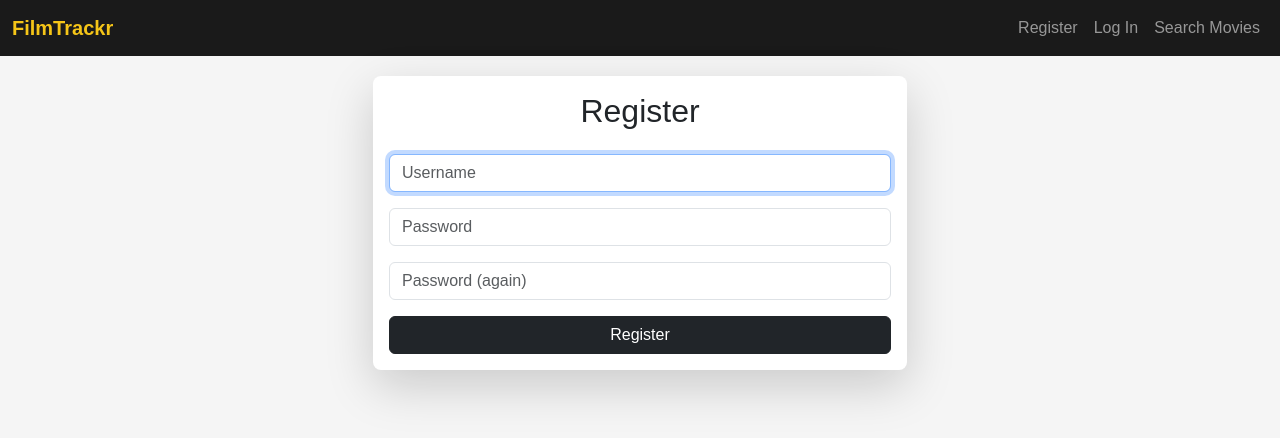
After one commit to AliGojayev/cs50-final-project, a Flask app: page /register in a window 1280 px wide. The commit adds this page. Shown: the top 438 px of the page. Run offline with Flask 3, Linux system fonts and the light colour scheme; some libraries are stand-ins or nearby versions.

Commit message:
this change handles the html and partial visuality of the website.

```diff
--- a/templates/layout.html
+++ b/templates/layout.html
@@ -1,27 +1,103 @@
 <!DOCTYPE html>
 <html lang="en">
-
 <head>
     <meta charset="UTF-8">
     <meta name="viewport" content="width=device-width, initial-scale=1">
-    <title>{% block title %}{% endblock %}</title>
+    <title>FilmTrackr{% block title %}{% endblock %}</title>
+
+    <link href="https://cdn.jsdelivr.net/npm/bootstrap@5.3.0/dist/css/bootstrap.min.css" rel="stylesheet">
+
+    <style>
+        body {
+            font-family: Arial, sans-serif;
+            background-color: #f5f5f5;
+            color: #333;
+        }
+        nav {
+            background-color: #1a1a1a;
+        }
+        nav a {
+            color: #f5c518;
+        }
+        nav a:hover {
+            color: #fff;
+        }
+        .navbar-brand {
+            font-weight: bold;
+            color: #f5c518;
+        }
+        .navbar-brand:hover {
+            color: #fff;
+        }
+        .flashed-messages {
+            margin: 20px;
+            padding: 10px;
+            border-radius: 5px;
+        }
+        .flashed-messages.error {
+            background-color: #f8d7da;
+            color: #842029;
+        }
+        .container {
+            margin-top: 20px;
+        }
+        footer {
+            background-color: #1a1a1a;
+            color: #bbb;
+            padding: 10px 0;
+            text-align: center;
+        }
+    </style>
+    <script src="https://cdn.jsdelivr.net/npm/bootstrap@5.3.0/dist/js/bootstrap.bundle.min.js"></script>
 </head>
+<body>
 
-<body>
+    <nav class="navbar navbar-expand-lg navbar-dark">
+        <div class="container-fluid">
+            <a class="navbar-brand" href="/">FilmTrackr</a>
+            <button class="navbar-toggler" type="button" data-bs-toggle="collapse" data-bs-target="#navbarNav" aria-controls="navbarNav" aria-expanded="false" aria-label="Toggle navigation">
+                <span class="navbar-toggler-icon"></span>
+            </button>
+            <div class="collapse navbar-collapse" id="navbarNav">
+                {% if session["user_id"] %}
+                <ul class="navbar-nav">
+                <!-- TODO: -->
+                </ul>
+                <ul class="navbar-nav ms-auto">
+                    <li class="nav-item"><a class="nav-link" href="/logout">Log Out</a></li>
+                </ul>
+                {% else %}
+                <ul class="navbar-nav ms-auto">
+                    <li class="nav-item"><a class="nav-link" href="/register">Register</a></li>
+                    <li class="nav-item"><a class="nav-link" href="/login">Log In</a></li>
+                    <li class="nav-item"><a class="nav-link" href="/movies">Search Movies</a></li>
+                </ul>
+                {% endif %}
+            </div>
+        </div>
+    </nav>
+
+
     {% with messages = get_flashed_messages(True) %}
     {% if messages %}
-            <ul>
+        <div class="container mt-4">
             {% for message in messages %}
-                    <li {% if message.0 == "error" %}style="color: red"{% endif %}>
-                        {{ message.1 }}
-                    </li>
+                {% if message.0 == 'error' %}
+                    <div class="alert alert-danger alert-dismissible fade show" role="alert">
+                        <strong>Error:</strong> {{ message.1 }}
+                        <button type="button" class="btn-close" data-bs-dismiss="alert" aria-label="Close"></button>
+                    </div>
+                {% endif %}
             {% endfor %}
-            </ul>
+        </div>
     {% endif %}
     {% endwith %}
 
+
+    <div class="container">
         {% block body %}
         {% endblock %}
+    </div>
+
 </body>
-
 </html>
--- /dev/null
+++ b/templates/register.html
@@ -0,0 +1,33 @@
+{% extends "layout.html" %}
+
+{% block title %}
+    Register
+{% endblock %}
+
+{% block body %}
+    <div class="container">
+        <div class="row justify-content-center">
+            <div class="col-md-6">
+                <div class="card shadow-lg border-0 rounded-3">
+                    <div class="card-body">
+                        <h2 class="text-center mb-4">Register</h2>
+                        <form action="/register" method="post">
+                            <div class="mb-3">
+                                <input autocomplete="off" autofocus class="form-control" name="username" placeholder="Username" type="text" >
+                            </div>
+                            <div class="mb-3">
+                                <input class="form-control" name="password" placeholder="Password" type="password" >
+                            </div>
+                            <div class="mb-3">
+                                <input class="form-control" name="confirmation" placeholder="Password (again)" type="password">
+                            </div>
+                            <div class="text-center">
+                                <button class="btn btn-dark w-100" type="submit">Register</button>
+                            </div>
+                        </form>
+                    </div>
+                </div>
+            </div>
+        </div>
+    </div>
+{% endblock %}
```
Also changed, not shown: templates/login.html (added, +30 -0 lines), templates/movie.html (+20 -4 lines), templates/movies.html (+22 -7 lines). Lines whose indentation alone changed are shown as unchanged.
